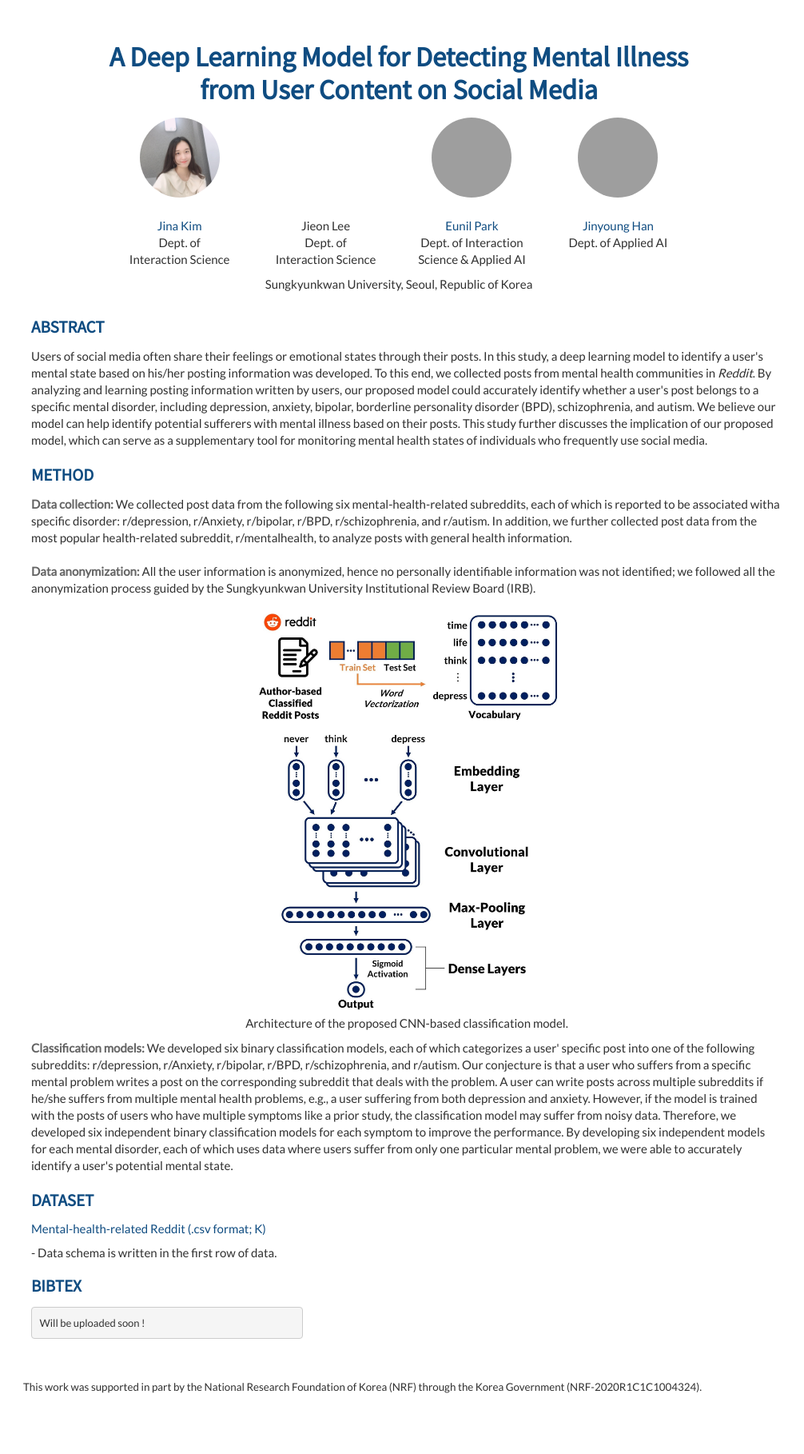
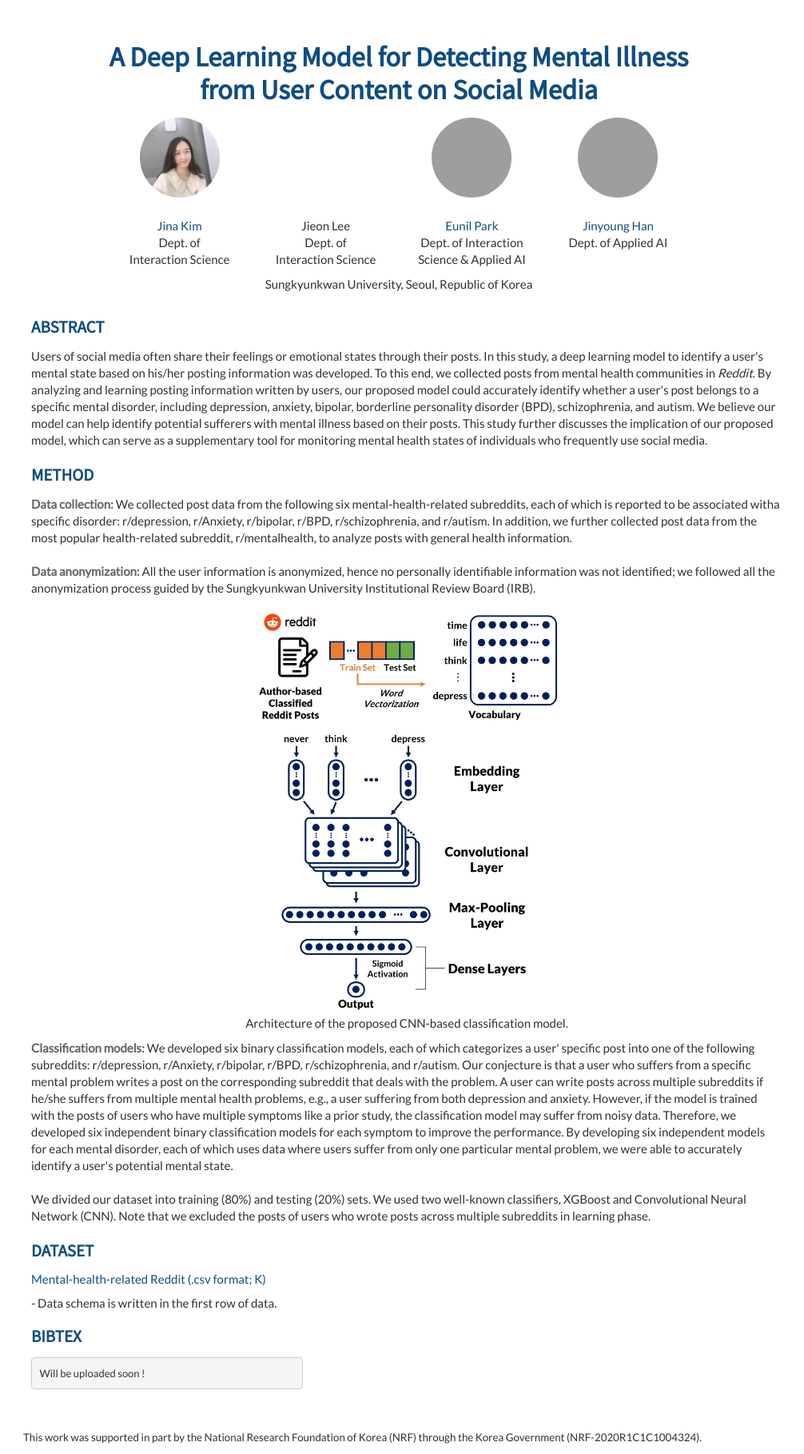
Before and after one commit to Jina-Kim/Jina-Kim.github.io, a Jekyll site: the page built from papers/20srep-mental.html, in a window 1280 px wide, cut to the strip 0-1818 px from the top of the page. Shown: the whole strip at 80% size, without its empty margins (151-1157 px from the left). Built offline with Jekyll 4.4.1, drawn with Linux system fonts in a browser that asks for light colours; nearby versions of some CDN libraries; before the commit the page ends 1755 px from its top, so only the background shows below that; grey boxes are pictures that could not be loaded.

Commit message:
Update papers/20srep-mental.html

```diff
--- a/papers/20srep-mental.html
+++ b/papers/20srep-mental.html
@@ -81,6 +81,9 @@ layout: projects
             A user can write posts across multiple subreddits if he/she suffers from multiple mental health problems, e.g., a user suffering from both depression and anxiety.
             However, if the model is trained with the posts of users who have multiple symptoms like a prior study, the classification model may suffer from noisy data.
             Therefore, we developed six independent binary classification models for each symptom to improve the performance. By developing six independent models for each mental disorder, each of which uses data where users suffer from only one particular mental problem, we were able to accurately identify a user's potential mental state.
+            <br><br>
+            We divided our dataset into training (80%) and testing (20%) sets. We used two well-known classifiers, XGBoost and Convolutional Neural Network (CNN).
+            Note that we excluded the posts of users who wrote posts across multiple subreddits in learning phase.
           </p>
 
 
```
